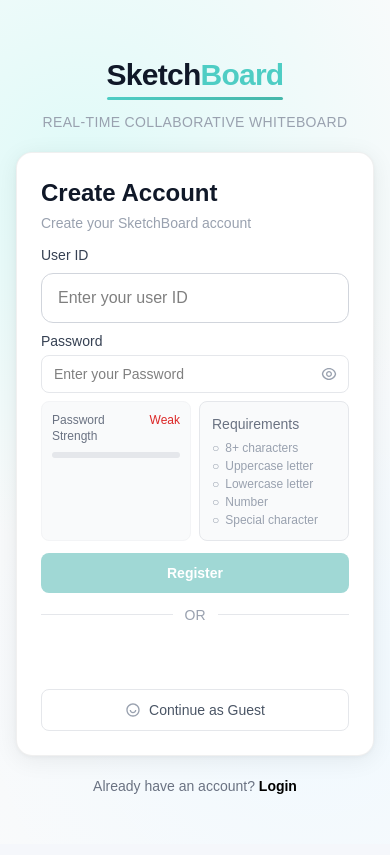
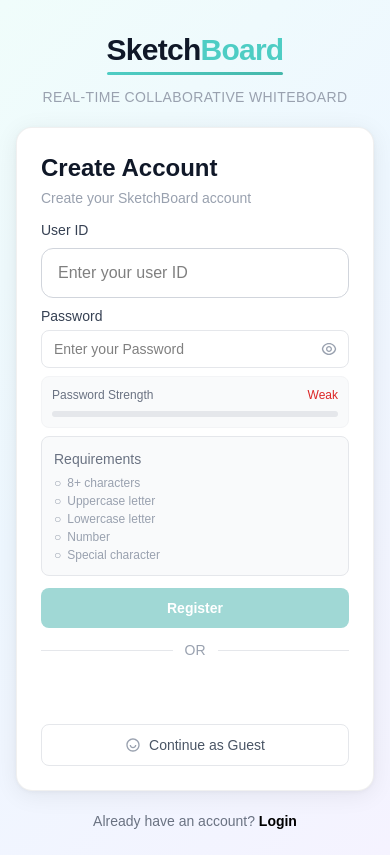
Before and after one commit to jaisondavid-m/collaborative-whiteBoard, a React (Vite) app in the folder client/: page /register in a window 390 px wide. Built offline with nearby package versions, Linux system fonts and the light colour scheme; no server answers.

Commit message:
improved ui

```diff
--- a/client/src/Components/auth/AuthForm.jsx
+++ b/client/src/Components/auth/AuthForm.jsx
@@ -40,7 +40,7 @@ function AuthForm({
 
         if (isRegister && !isPasswordValid()) {
             toast(
-                "Password doest not meet all requirements",
+                "Password does not meet all requirements",
                 "error"
             )
             return
@@ -71,7 +71,7 @@ function AuthForm({
                     <p className="text-gray-400 mt-1 text-sm">
                         {isRegister
                             ? "Create your SketchBoard account"
-                            : "Welcom back to SketchBoard !"
+                            : "Welcom back to SketchBoard!"
                         }
                     </p>
                 </div>
@@ -91,6 +91,7 @@ function AuthForm({
                             <input
                                 name="password"
                                 type={showPassword ? "text" : "password"}
+                                autoComplete={isRegister ? "new-password" : "current-password"}
                                 placeholder="Enter your Password"
                                 value={formData.password}
                                 onChange={handleChange}
@@ -101,6 +102,7 @@ function AuthForm({
                             <button
                                 type="button"
                                 onClick={() => setShowPassword( v => !v)}
+                                aria-label={ showPassword ? "Hide password" : "Show password" }
                                 className="absolute right-3 top-1/2 -translate-y-1/2 text-gray-400
                                 hover:text-gray-600 transition-colors"
                             >
@@ -114,7 +116,7 @@ function AuthForm({
                     </div>
 
                     {isRegister && (
-                        <div className="grid grid-cols-2 gap-2 items-stretch" >
+                        <div className="grid grid-cols-1 sm:grid-cols-2 gap-2 items-stretch" >
                             <div className="flex-1" >
                                 <PasswordStrength
                                     password={formData.password}
--- a/client/src/Components/auth/AuthLayout.jsx
+++ b/client/src/Components/auth/AuthLayout.jsx
@@ -3,8 +3,10 @@ import React from "react"
 function AuthLayout({ children }) {
     return (
         <div
-            className="min-h-screen flex items-center justify-center flex-col bg-gray-50 px-4 py-6"
-            style={{ backgroundImage: "radial-gradient(circle at 20% 20%, #e0faf8 0%, transparent 50%), radial-gradient(circle at 80% 80%, #f0f9ff 0%, transparent 50%)" }}
+            className="min-h-screen flex items-center justify-center flex-col px-4 py-6"
+            style={{
+                backgroundImage: "linear-gradient(135deg, #f0fdfb 0%, #eef7ff 45%, #f5f3ff 100%),radial-gradient(circle at 10% 10%, rgba(78,205,196,0.16) 0%, transparent 65%),radial-gradient(circle at 90% 0%, rgba(69,183,170,0.12) 0%, transparent 50%), radial-gradient(circle at 50% 90%, rgba(147,139,236,0.10) 0%, transparent 50%)"
+            }}
         >
             <div className="mb-5 mt-2 text-center">
                 <div className="inline-block" >
--- a/client/src/Components/ui/GoogleLoginButton.jsx
+++ b/client/src/Components/ui/GoogleLoginButton.jsx
@@ -31,10 +31,13 @@ function GoogleLoginButton({ toast, setLoading }) {
     }
 
     return (
-        <GoogleLogin
-            onSuccess={handleSuccess}
-            onError={() => toast("Google Login Failed", "error")}
-        />
+        <div className="w-full flex justify-center [&>div]:w-full" >
+            <GoogleLogin
+                onSuccess={handleSuccess}
+                onError={() => toast("Google Login Failed", "error")}
+                width="100%"
+            />
+        </div>
     )
 }
 
--- a/client/src/Components/ui/Input.jsx
+++ b/client/src/Components/ui/Input.jsx
@@ -19,7 +19,7 @@ function Input({
                 placeholder={placeholder}
                 value={value}
                 onChange={onChange}
-                className="border border-gray-300 rounded-xl px-4 py-3 outline-none focus:ring-2 focus:ring-black"
+                className="border border-gray-300 rounded-xl px-4 py-3 outline-none focus:ring-2 focus:ring-[#4ecdc4] focus:border-[#4ecdc4] transition-colors"
             />
         </div>
     )
```
